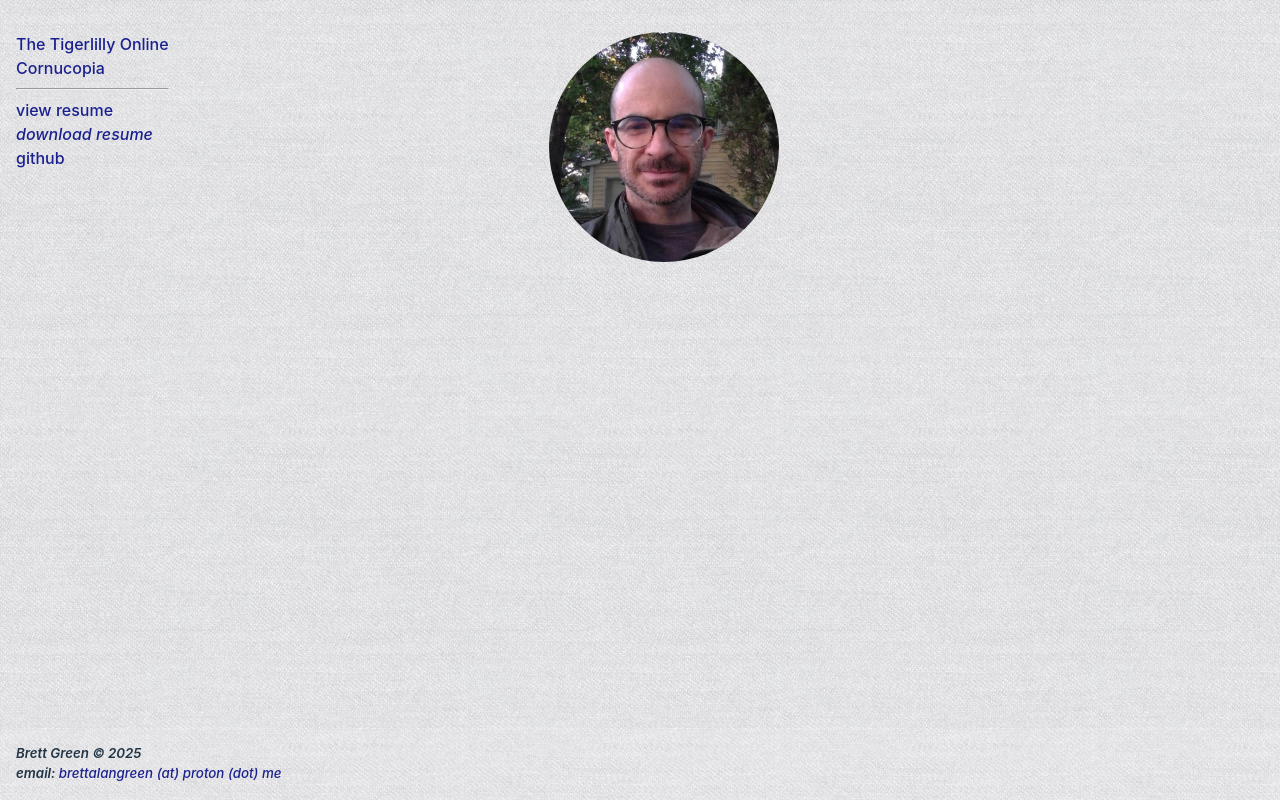
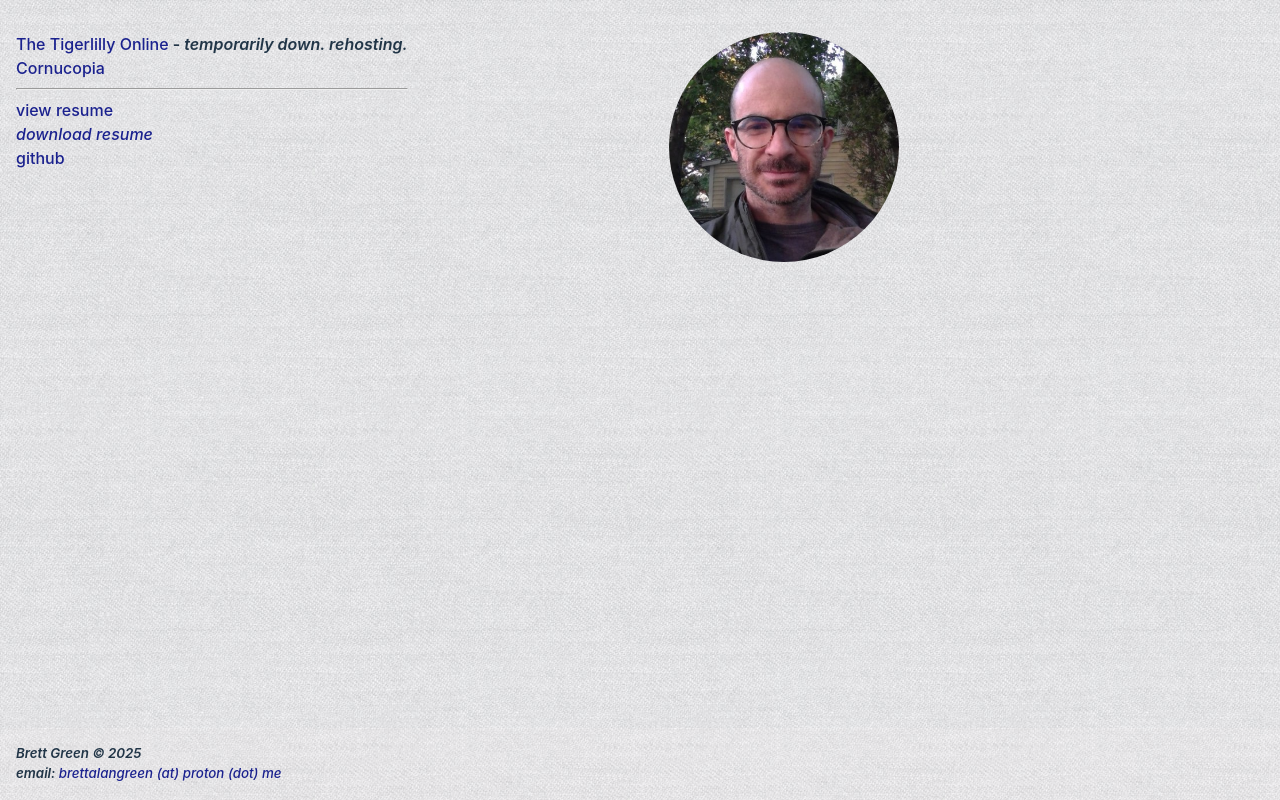
Before and after one commit to brettagreen/PortfolioSite, a React (Vite) app: page / in a window 1280 px wide. Built offline with nearby package versions, Linux system fonts and the light colour scheme.

Commit message:
rehosting msg

```diff
--- a/src/components/Home.jsx
+++ b/src/components/Home.jsx
@@ -15,7 +15,7 @@ function Home() {
 
             <div id="desktop">
                 <aside id="menu">
-                    <a href="https://thetigerlilly.online" target="_blank">The Tigerlilly Online</a><br />
+                    <a href="https://thetigerlilly.online" target="_blank">The Tigerlilly Online</a> - <i>temporarily down. rehosting.</i><br />
                     <a href="https://copiarts-frontend.onrender.com" target="_blank">Cornucopia</a>
                     <hr />
                     <div id="show" onClick={showResume}>view resume</div>
```
